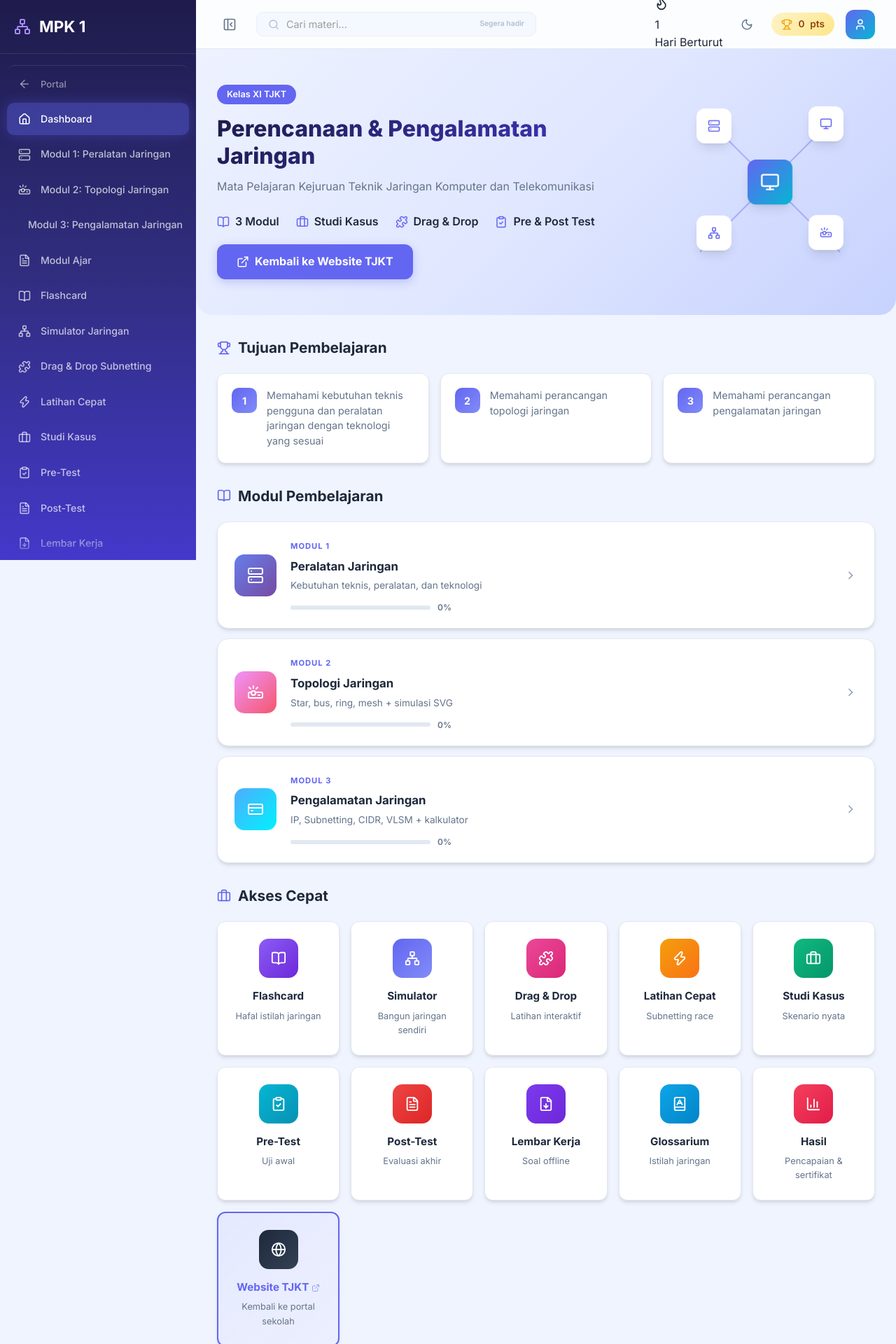
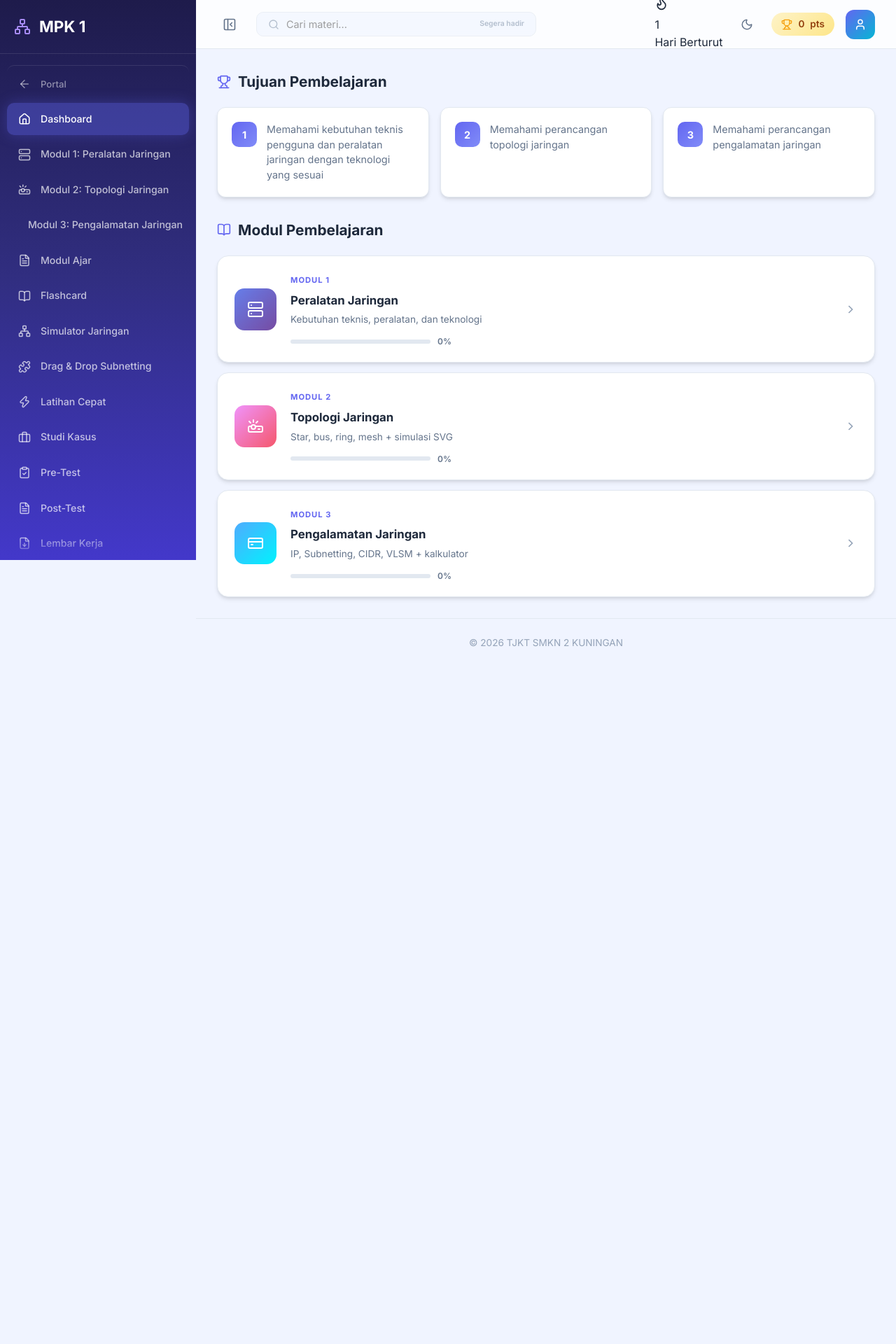
Before and after one commit to mulyadi66/media-pembelajaran-jarkom, a React (Vite) app: page /mpk1 in a window 1280 px wide. Shown: the top 1920 px of the page at 70% size. After the commit the page ends 954 px from the top, so only its background shows below. Built offline with nearby package versions, Linux system fonts and the light colour scheme.

Commit message:
feat: pindah hero section & akses cepat dari Dashboard ke halaman Portal

```diff
--- a/src/pages/Dashboard.jsx
+++ b/src/pages/Dashboard.jsx
@@ -1,7 +1,7 @@
 import { Link } from 'react-router-dom';
 import { useApp } from '../context/AppContext';
 import { checkBadges } from '../data/badges';
-import { Server, Projector, CreditCard, Briefcase, ClipboardCheck, FileText, BarChart3, BookOpen, Trophy, Network, Monitor, Puzzle, Award, BookA, Zap, FileDown, ExternalLink, Globe } from 'lucide-react';
+import { Server, Projector, CreditCard, BookOpen, Trophy, Award } from 'lucide-react';
 
 export default function Dashboard() {
   const { modulesRead, scores } = useApp();
@@ -13,55 +13,9 @@ export default function Dashboard() {
     { to: '/mpk1/modul3', icon: CreditCard, title: 'Pengalamatan Jaringan', desc: 'IP, Subnetting, CIDR, VLSM + kalkulator', color: ['#4facfe', '#00f2fe'] },
   ];
 
-  const quickActions = [
-    { to: '/mpk1/flashcard', icon: BookOpen, title: 'Flashcard', desc: 'Hafal istilah jaringan', color: ['#8b5cf6', '#6d28d9'] },
-    { to: '/mpk1/simulator', icon: Network, title: 'Simulator', desc: 'Bangun jaringan sendiri', color: ['#6366f1', '#818cf8'] },
-    { to: '/mpk1/dragdrop', icon: Puzzle, title: 'Drag & Drop', desc: 'Latihan interaktif', color: ['#ec4899', '#db2777'] },
-    { to: '/mpk1/challenge', icon: Zap, title: 'Latihan Cepat', desc: 'Subnetting race', color: ['#f59e0b', '#f97316'] },
-    { to: '/mpk1/kasus', icon: Briefcase, title: 'Studi Kasus', desc: 'Skenario nyata', color: ['#10b981', '#059669'] },
-    { to: '/mpk1/pretest', icon: ClipboardCheck, title: 'Pre-Test', desc: 'Uji awal', color: ['#06b6d4', '#0891b2'] },
-    { to: '/mpk1/posttest', icon: FileText, title: 'Post-Test', desc: 'Evaluasi akhir', color: ['#ef4444', '#dc2626'] },
-    { to: '/mpk1/worksheet', icon: FileDown, title: 'Lembar Kerja', desc: 'Soal offline', color: ['#7c3aed', '#6d28d9'] },
-    { to: '/mpk1/glossary', icon: BookA, title: 'Glossarium', desc: 'Istilah jaringan', color: ['#0ea5e9', '#0284c7'] },
-    { to: '/mpk1/hasil', icon: BarChart3, title: 'Hasil', desc: 'Pencapaian & sertifikat', color: ['#f43f5e', '#e11d48'] },
-    { to: 'https://tjkt.smkn2-kng.sch.id/', icon: Globe, title: 'Website TJKT', desc: 'Kembali ke portal sekolah', color: ['#1e293b', '#334155'], external: true },
-  ];
-
   return (
     <>
-      <section className="hero">
-        <div className="hero-content">
-          <div className="hero-badge">Kelas XI TJKT</div>
-          <h1>Perencanaan & Pengalamatan Jaringan</h1>
-          <p>Mata Pelajaran Kejuruan Teknik Jaringan Komputer dan Telekomunikasi</p>
-          <div className="hero-stats">
-            <div className="stat"><BookOpen size={18} /> <span>3 Modul</span></div>
-            <div className="stat"><Briefcase size={18} /> <span>Studi Kasus</span></div>
-            <div className="stat"><Puzzle size={18} /> <span>Drag & Drop</span></div>
-              <div className="stat"><ClipboardCheck size={18} /> <span>Pre & Post Test</span></div>
-            </div>
-            <a href="https://tjkt.smkn2-kng.sch.id/" className="hero-back-btn">
-              <ExternalLink size={16} /> Kembali ke Website TJKT
-            </a>
-          </div>
-        <div className="hero-visual">
-          <div className="network-animation">
-            <div className="node center-node"><Monitor size={28} /></div>
-            <div className="node node-1"><Server size={18} /></div>
-            <div className="node node-2"><Monitor size={18} /></div>
-            <div className="node node-3"><Network size={18} /></div>
-            <div className="node node-4"><Projector size={18} /></div>
-            <svg className="lines" viewBox="0 0 300 300">
-              <line x1="150" y1="150" x2="50" y2="50" stroke="rgba(99,102,241,0.4)" strokeWidth="2"/>
-              <line x1="150" y1="150" x2="250" y2="50" stroke="rgba(99,102,241,0.4)" strokeWidth="2"/>
-              <line x1="150" y1="150" x2="50" y2="250" stroke="rgba(99,102,241,0.4)" strokeWidth="2"/>
-              <line x1="150" y1="150" x2="250" y2="250" stroke="rgba(99,102,241,0.4)" strokeWidth="2"/>
-            </svg>
-          </div>
-        </div>
-      </section>
-
-      <section className="section-block">
+      <section className="section-block" style={{paddingTop: 30}}>
         <h2><Trophy size={20} /> Tujuan Pembelajaran</h2>
         <div className="objectives-grid">
           {[
@@ -99,29 +53,6 @@ export default function Dashboard() {
         </div>
       </section>
 
-      <section className="section-block">
-        <h2><Briefcase size={20} /> Akses Cepat</h2>
-        <div className="actions-grid">
-          {quickActions.map(({ to, icon: Icon, title, desc, color, external }) => (
-            external ? (
-              <a href={to} target="_blank" rel="noopener noreferrer" className="action-card external" key={to}>
-                <div className="action-icon" style={{background: `linear-gradient(135deg, ${color[0]}, ${color[1]})`}}>
-                  <Icon size={22} color="white" />
-                </div>
-                <h4>{title} <ExternalLink size={12} style={{opacity:0.6,verticalAlign:'middle'}} /></h4><p>{desc}</p>
-              </a>
-            ) : (
-              <Link to={to} className="action-card" key={to}>
-                <div className="action-icon" style={{background: `linear-gradient(135deg, ${color[0]}, ${color[1]})`}}>
-                  <Icon size={22} color="white" />
-                </div>
-                <h4>{title}</h4><p>{desc}</p>
-              </Link>
-            )
-          ))}
-        </div>
-      </section>
-
       {earnedBadges.length > 0 && (
         <section className="section-block">
           <h2><Award size={20} /> Pencapaian Terbaru</h2>
--- a/src/pages/Portal.jsx
+++ b/src/pages/Portal.jsx
@@ -2,7 +2,9 @@ import { Link } from 'react-router-dom';
 import DarkModeToggle from '../components/DarkModeToggle';
 import {
   Network, Server, Globe, Wifi, Cpu, HardDrive, Lock, Smartphone,
-  ChevronRight, School
+  ChevronRight, School, BookOpen, Briefcase, Puzzle, ClipboardCheck,
+  ExternalLink, Monitor, Projector, BookA, FileText, FileDown, BarChart3,
+  Zap
 } from 'lucide-react';
 
 const subjects = [
@@ -34,6 +36,39 @@ export default function Portal() {
       </header>
 
       <main className="portal-main">
+        {/* Hero Section */}
+        <section className="hero">
+          <div className="hero-content">
+            <div className="hero-badge">Kelas XI TJKT</div>
+            <h1>Perencanaan & Pengalamatan Jaringan</h1>
+            <p>Mata Pelajaran Kejuruan Teknik Jaringan Komputer dan Telekomunikasi</p>
+            <div className="hero-stats">
+              <div className="stat"><BookOpen size={18} /> <span>3 Modul</span></div>
+              <div className="stat"><Briefcase size={18} /> <span>Studi Kasus</span></div>
+              <div className="stat"><Puzzle size={18} /> <span>Drag & Drop</span></div>
+              <div className="stat"><ClipboardCheck size={18} /> <span>Pre & Post Test</span></div>
+            </div>
+            <a href="https://tjkt.smkn2-kng.sch.id/" className="hero-back-btn">
+              <ExternalLink size={16} /> Kembali ke Website TJKT
+            </a>
+          </div>
+          <div className="hero-visual">
+            <div className="network-animation">
+              <div className="node center-node"><Monitor size={28} /></div>
+              <div className="node node-1"><Server size={18} /></div>
+              <div className="node node-2"><Monitor size={18} /></div>
+              <div className="node node-3"><Network size={18} /></div>
+              <div className="node node-4"><Projector size={18} /></div>
+              <svg className="lines" viewBox="0 0 300 300">
+                <line x1="150" y1="150" x2="50" y2="50" stroke="rgba(99,102,241,0.4)" strokeWidth="2"/>
+                <line x1="150" y1="150" x2="250" y2="50" stroke="rgba(99,102,241,0.4)" strokeWidth="2"/>
+                <line x1="150" y1="150" x2="50" y2="250" stroke="rgba(99,102,241,0.4)" strokeWidth="2"/>
+                <line x1="150" y1="150" x2="250" y2="250" stroke="rgba(99,102,241,0.4)" strokeWidth="2"/>
+              </svg>
+            </div>
+          </div>
+        </section>
+
         <div className="portal-hero">
           <h2>Pilih Mata Pelajaran</h2>
           <p>Mata Pelajaran Kejuruan — Teknik Jaringan Komputer dan Telekomunikasi</p>
@@ -67,6 +102,40 @@ export default function Portal() {
             );
           })}
         </div>
+
+        {/* Akses Cepat */}
+        <section className="section-block" style={{marginTop: 40}}>
+          <h2><Zap size={20} /> Akses Cepat MPK 1</h2>
+          <div className="actions-grid">
+            {[
+              { to: '/mpk1/flashcard', icon: BookA, title: 'Flashcard', desc: 'Hafal istilah', color: ['#8b5cf6', '#6d28d9'] },
+              { to: '/mpk1/simulator', icon: Network, title: 'Simulator', desc: 'Bangun jaringan', color: ['#6366f1', '#818cf8'] },
+              { to: '/mpk1/dragdrop', icon: Puzzle, title: 'Drag & Drop', desc: 'Latihan interaktif', color: ['#ec4899', '#db2777'] },
+              { to: '/mpk1/challenge', icon: Zap, title: 'Latihan Cepat', desc: 'Subnetting race', color: ['#f59e0b', '#f97316'] },
+              { to: '/mpk1/kasus', icon: Briefcase, title: 'Studi Kasus', desc: 'Skenario nyata', color: ['#10b981', '#059669'] },
+              { to: '/mpk1/pretest', icon: ClipboardCheck, title: 'Pre-Test', desc: 'Uji awal', color: ['#06b6d4', '#0891b2'] },
+              { to: '/mpk1/posttest', icon: FileText, title: 'Post-Test', desc: 'Evaluasi akhir', color: ['#ef4444', '#dc2626'] },
+              { to: '/mpk1/worksheet', icon: FileDown, title: 'Lembar Kerja', desc: 'Soal offline', color: ['#7c3aed', '#6d28d9'] },
+              { to: '/mpk1/glossary', icon: BookOpen, title: 'Glossarium', desc: 'Istilah jaringan', color: ['#0ea5e9', '#0284c7'] },
+              { to: '/mpk1/hasil', icon: BarChart3, title: 'Hasil', desc: 'Pencapaian', color: ['#f43f5e', '#e11d48'] },
+            ].map(({ to, icon: Icon, title, desc, color }) => (
+              <Link to={to} className="action-card" key={to}>
+                <div className="action-icon" style={{background: `linear-gradient(135deg, ${color[0]}, ${color[1]})`}}>
+                  <Icon size={22} color="white" />
+                </div>
+                <h4>{title}</h4><p>{desc}</p>
+              </Link>
+            ))}
+          </div>
+        </section>
+
+        {/* Website TJKT */}
+        <section className="section-block" style={{textAlign: 'center', marginTop: 20, marginBottom: 40}}>
+          <a href="https://tjkt.smkn2-kng.sch.id/" target="_blank" rel="noopener noreferrer"
+            className="hero-back-btn" style={{display: 'inline-flex'}}>
+            <ExternalLink size={18} /> Kembali ke Website TJKT
+          </a>
+        </section>
       </main>
 
       <footer className="portal-footer">
```
